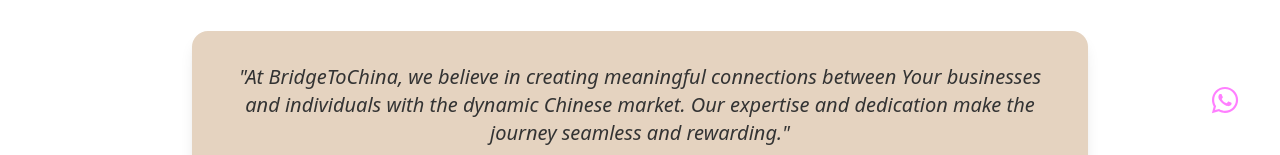
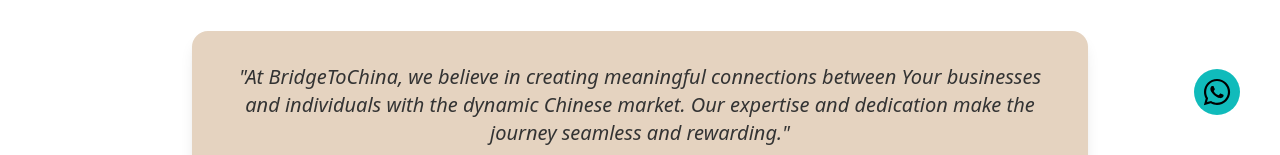
Before and after one commit to akungu-brian-malowa/bridge2china, a React (Vite) app: page / in a window 1280 px wide. Shown: the part 645-800 px from the top of the page. Built offline with nearby package versions, Linux system fonts and the light colour scheme.

Commit message:
fix url target for loging in in authApi

```diff
--- a/src/components/whatsApp/WhatsApp.tsx
+++ b/src/components/whatsApp/WhatsApp.tsx
@@ -13,9 +13,9 @@
   return (
     <div
       onClick={handleWhatsAppClick}
-      className="text-3xl text-white fixed bottom-10 right-10 hover:rotate-[360deg] duration-500 z-[99999] mix-blend-difference cursor-pointer"
+      className="text-3xl text-green-400 fixed bottom-10 bg-red-500 rounded-full p-2 right-10 hover:rotate-[360deg] duration-500 z-[99999] mix-blend-difference cursor-pointer"
     >
-      <FaWhatsapp color="green" />
+      <FaWhatsapp color="white" />
     </div>
   );
 };
```
